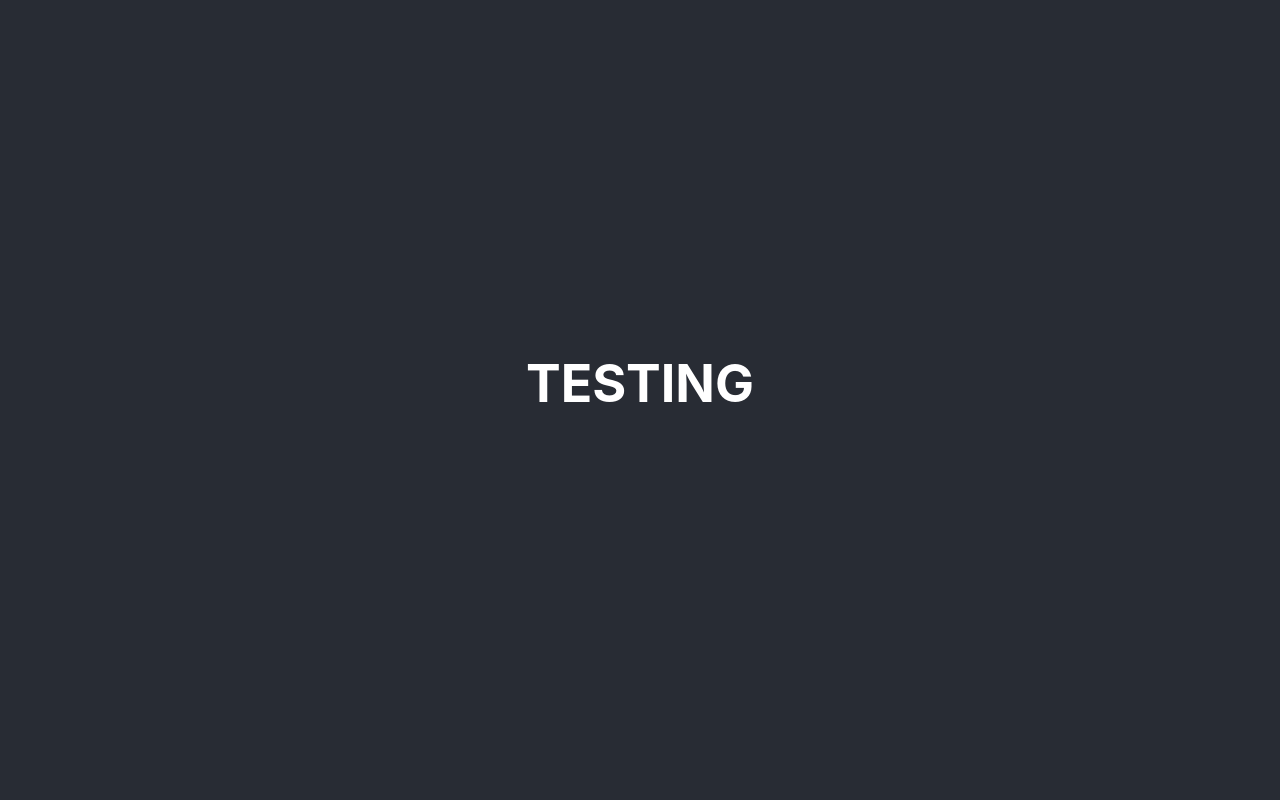
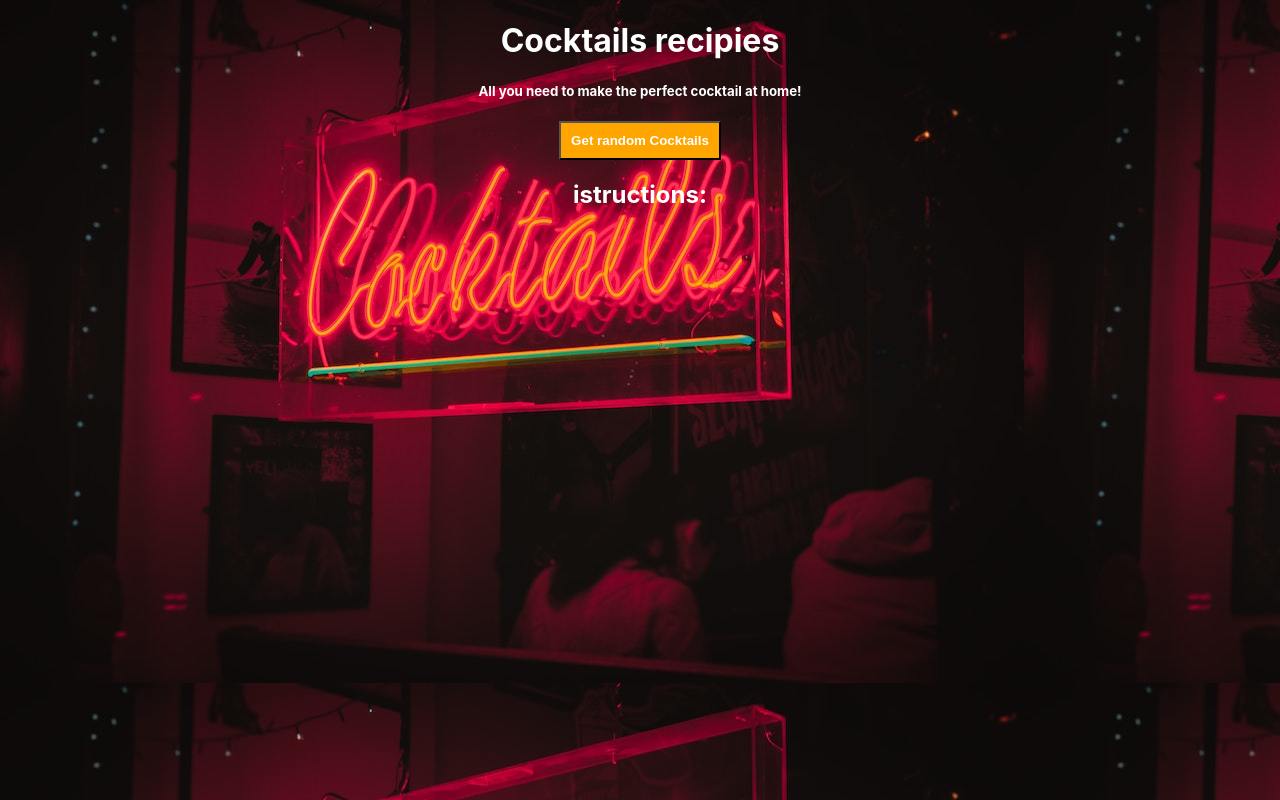
Before and after one commit to SchoolOfCode/bc13_w8d5_react-hackathon-super_sun_freedom_50, a React (Create React App) app in the folder sun-free-app/: page / in a window 1280 px wide. Built offline with nearby package versions, Linux system fonts and the light colour scheme; no server answers.

Commit message:
add some css

```diff
--- a/sun-free-app/src/Component/App/App.css
+++ b/sun-free-app/src/Component/App/App.css
@@ -1,6 +1,10 @@
 .App {
   text-align: center;
 }
+body{
+  background-image: url(./pexels-luciann-photography-3566120.jpg);
+};
+
 
 .App-logo {
   height: 40vmin;
--- a/sun-free-app/src/Component/App/App.js
+++ b/sun-free-app/src/Component/App/App.js
@@ -1,14 +1,29 @@
 //import logo from './logo.svg';
+import React, {useState} from "react"
 import Cocktails from '../Cocktails/Cocktails';
 import './App.css';
 
 function App() {
+const [id, setId] = useState();
+
+function handleClick() {
+
+  const randomId = Math.floor(Math.random() * 11) + 1;
+  setId(randomId);
+}
+
   return (
     <div className="App">
-      <header className="App-header">
-      <h1>TESTING</h1>
-      <Cocktails />
-      </header>
+      <h1 style = {{color: "white"}}>Cocktails recipies</h1>
+      <h5 style = {{color: "white"}}>All you need to make the perfect cocktail at home!</h5>
+      <button
+        style={{ padding: "10px", backgroundColor: "orange", color: "white" }}
+        className="button"
+        onClick={handleClick}
+      >
+        <strong>Get random Cocktails</strong>
+      </button>
+      <Cocktails id={id} />
     </div>
   );
 }
--- a/sun-free-app/src/Component/Cocktails/Cocktails.js
+++ b/sun-free-app/src/Component/Cocktails/Cocktails.js
@@ -1,24 +1,24 @@
 import React, { useState, useEffect } from "react";
 //Lookup full cocktail details by ID
 //make component function
-export default function Cocktails() {
+export default function Cocktails({id}) {
   //top level of component useState
   const [cocktail, setCocktail] = useState([]);
 
   useEffect(() => {
     async function getCocktails() {
       const response = await fetch(
-        `http://thecocktaildb.com/api/json/v1/1/random.php`
+        `https://thecocktaildb.com/api/json/v1/1/lookup.php?iid=552`
       );
       const data = await response.json();
       console.log(data);
-      setCocktail();
+      setCocktail(data);
     }
-    getCocktails();
-  }, []);
+    getCocktails(id);
+  }, [id]);
 
   return <div>
-    <h2>{cocktail}</h2>
+    <h2 style={{color: "white"}}>istructions:{cocktail.instructions}</h2>
   </div>;
 }
 //create API fetch function
```
Also changed, not shown: sun-free-app/src/Component/App/pexels-luciann-photography-3566120.jpg (added).
